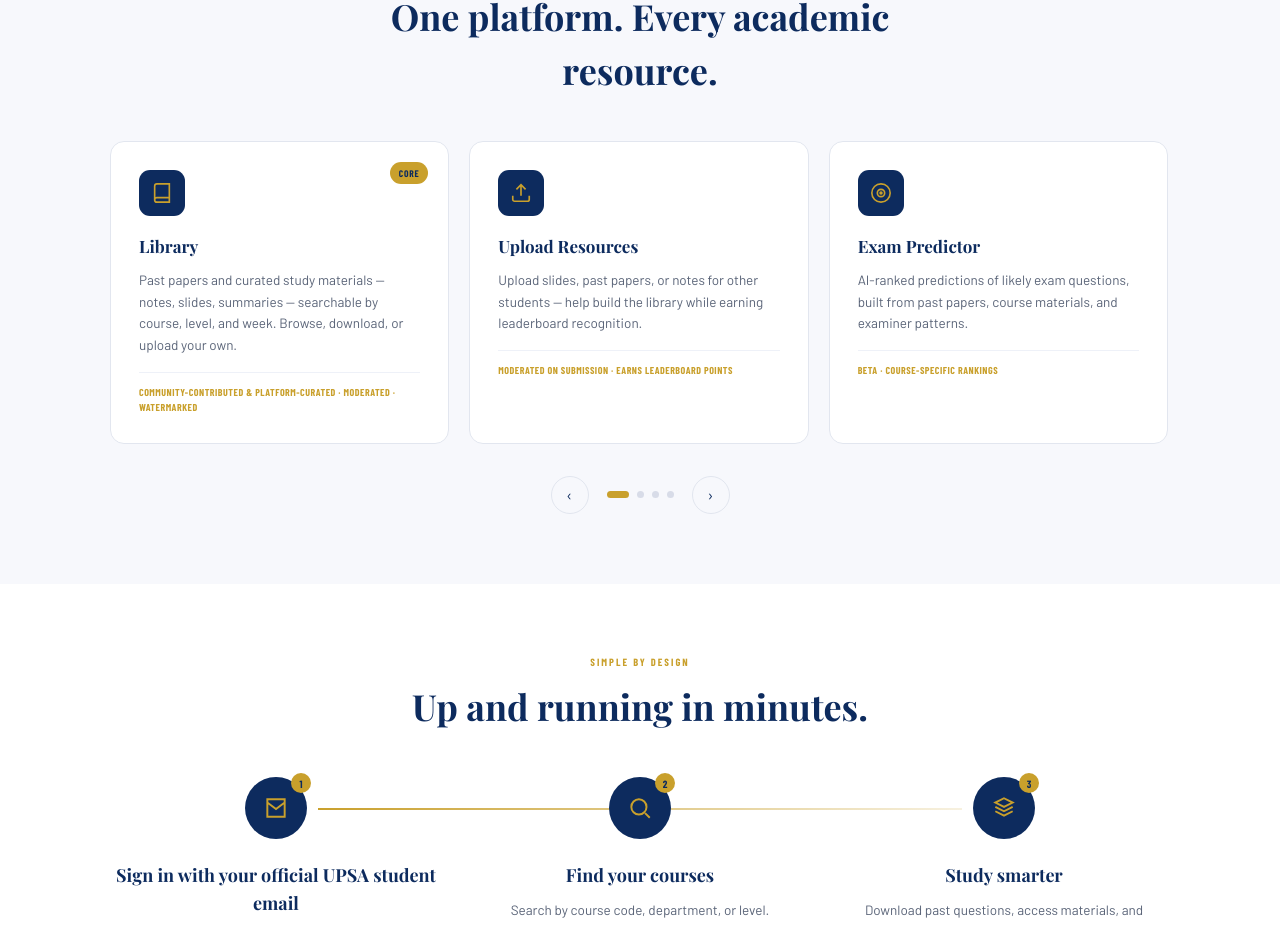
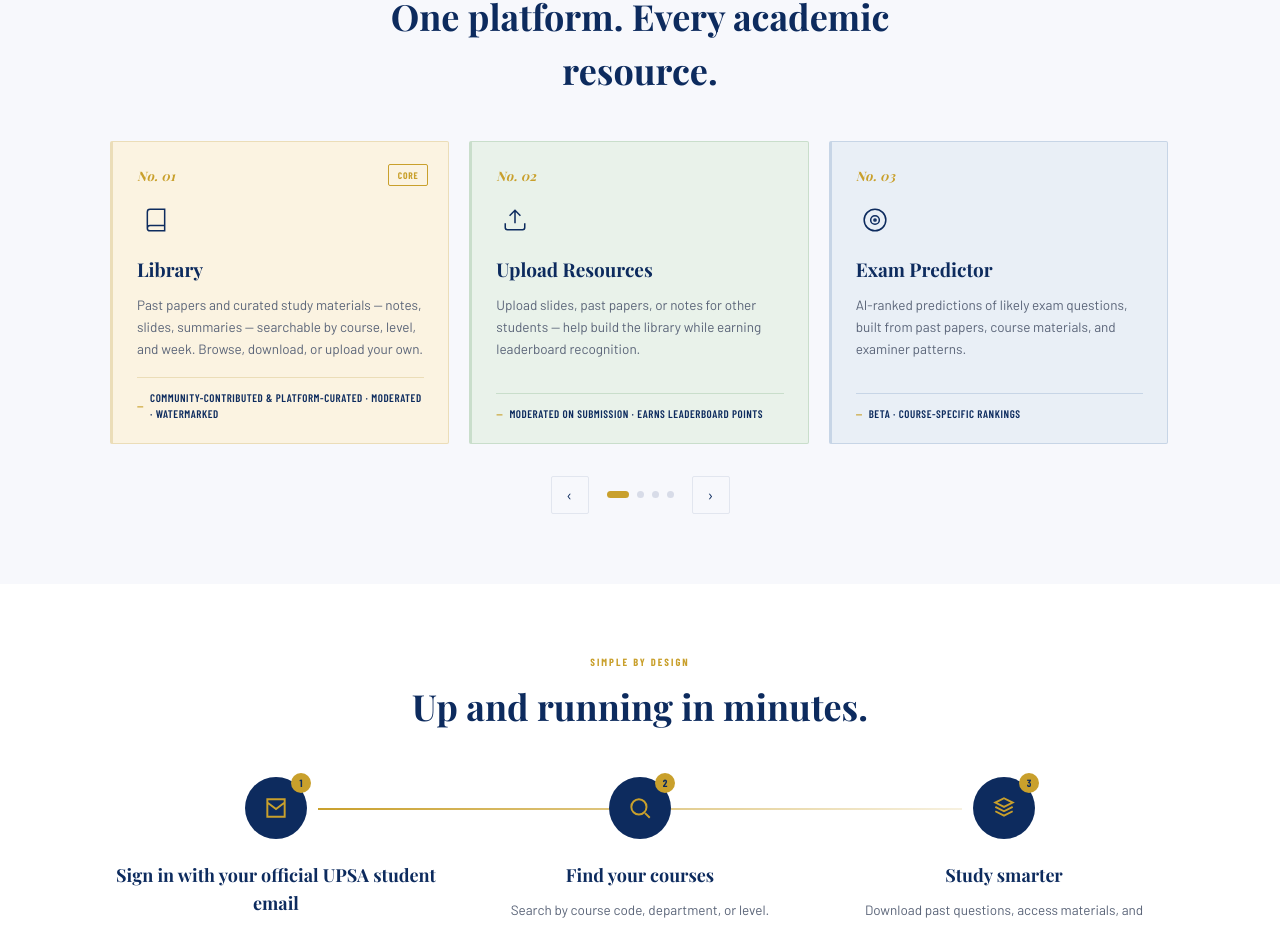
Before and after one commit to johnadamsmahama/distinction-library, a Next.js app: page / in a window 1280 px wide. Shown: the part 1121-2046 px from the top of the page. Built offline with nearby package versions, Linux system fonts and the light colour scheme; no server answers; the database is empty; a web font is replaced by a local one.

Commit message:
Introduce rotating tints for ledger cards
Added four rotating tints for ledger cards to enhance visual appeal.

```diff
--- a/components/Features.tsx
+++ b/components/Features.tsx
@@ -67,6 +67,16 @@ const CARDS = [
   },
 ];
 
+// Four rotating tints for the ledger cards — cream, mint, dusty blue, blush.
+// Kept as hex (not the navy/gold theme tokens) since these are deliberately
+// soft, secondary backdrops behind the gold rule + navy type.
+const TINTS = [
+  { bg: '#FBF3E1', border: '#EBDDB8', hoverShadow: 'rgba(159,122,31,.14)' }, // cream
+  { bg: '#E9F2EA', border: '#C9DECB', hoverShadow: 'rgba(45,110,70,.12)' },  // mint
+  { bg: '#E9EFF6', border: '#C7D5E6', hoverShadow: 'rgba(30,70,140,.12)' },  // dusty blue
+  { bg: '#F6EBEA', border: '#E3C9C6', hoverShadow: 'rgba(150,60,55,.10)' }, // blush
+];
+
 export default function Features() {
   const trackRef = useRef<HTMLDivElement>(null);
   const [page, setPage] = useState(0);
@@ -109,36 +119,57 @@ export default function Features() {
             ref={trackRef}
             className="flex gap-5 overflow-hidden cursor-grab active:cursor-grabbing"
           >
-            {CARDS.map((c) => (
+            {CARDS.map((c, i) => {
+              const tint = TINTS[i % TINTS.length];
+              return (
                 <div
                   key={c.title}
-                className="relative flex-none w-full sm:w-[calc(50%-10px)] lg:w-[calc(33.333%-14px)] bg-white border border-[#E2E6EF] rounded-[14px] p-7 group hover:border-gold hover:-translate-y-[3px] transition-all overflow-hidden"
+                  className="group relative flex-none w-full sm:w-[calc(50%-10px)] lg:w-[calc(33.333%-14px)] min-h-[300px] rounded-sm p-6 pb-5 flex flex-col border border-l-[3px] border-l-gold hover:border-l-navy transition-all duration-300 hover:-translate-y-1"
+                  style={{
+                    background: tint.bg,
+                    borderColor: tint.border,
+                    boxShadow: '0 1px 0 rgba(0,0,0,.02)',
+                  }}
+                  onMouseEnter={(e) => {
+                    e.currentTarget.style.boxShadow = `0 16px 30px ${tint.hoverShadow}`;
+                  }}
+                  onMouseLeave={(e) => {
+                    e.currentTarget.style.boxShadow = '0 1px 0 rgba(0,0,0,.02)';
+                  }}
                 >
-                <span className="absolute left-0 right-0 bottom-0 h-[3px] bg-gold scale-x-0 origin-left group-hover:scale-x-100 transition-transform" />
                   {c.badge && (
-                  <span className="absolute top-5 right-5 font-condensed font-bold text-[9.5px] uppercase tracking-[.08em] bg-gold text-navy px-[9px] py-[4px] rounded-full">
+                    <span className="absolute top-[22px] right-5 font-condensed font-bold text-[9.5px] uppercase tracking-[.08em] text-gold border border-gold px-[9px] py-[3px] rounded-sm">
                       {c.badge}
                     </span>
                   )}
-                <div className="w-[46px] h-[46px] bg-navy rounded-[11px] flex items-center justify-center mb-[18px]">
-                  <svg viewBox="0 0 24 24" className="w-[22px] h-[22px] stroke-gold fill-none" strokeWidth={1.8}>
+
+                  <div className="font-display font-bold italic text-[13px] text-gold mb-4 tracking-wide">
+                    No. {String(i + 1).padStart(2, '0')}
+                  </div>
+
+                  <div className="w-[38px] h-[38px] flex items-center justify-center mb-4">
+                    <svg viewBox="0 0 24 24" className="w-[26px] h-[26px] stroke-navy fill-none" strokeWidth={1.4}>
                       <path d={c.path} />
                     </svg>
                   </div>
-                <h3 className="font-display font-bold text-[17px] text-navy mb-[10px]">{c.title}</h3>
-                <p className="font-body text-[13.5px] leading-[1.6] text-g600 mb-4">{c.desc}</p>
-                <div className="border-t border-g100 pt-3 font-condensed font-bold text-[10px] uppercase tracking-wider text-gold">
+
+                  <h3 className="font-display font-bold text-[19px] text-navy mb-[10px]">{c.title}</h3>
+                  <p className="font-body text-[13.5px] leading-[1.65] text-g600 mb-4 flex-1">{c.desc}</p>
+
+                  <div className="flex items-center gap-[6px] border-t pt-3 font-condensed font-semibold text-[11px] uppercase tracking-wider text-navy" style={{ borderColor: tint.border }}>
+                    <span className="text-gold">—</span>
                     {c.tag}
                   </div>
                 </div>
-            ))}
+              );
+            })}
           </div>
 
           <div className="flex items-center justify-center gap-[18px] mt-8">
             <button
               aria-label="Previous"
               onClick={() => goTo(page - 1)}
-              className="w-[38px] h-[38px] rounded-full border border-[#E2E6EF] flex items-center justify-center text-navy hover:border-gold transition-colors"
+              className="w-[38px] h-[38px] rounded-sm border border-[#E2E6EF] flex items-center justify-center text-navy hover:border-gold transition-colors"
             >
               ‹
             </button>
@@ -157,7 +188,7 @@ export default function Features() {
             <button
               aria-label="Next"
               onClick={() => goTo(page + 1)}
-              className="w-[38px] h-[38px] rounded-full border border-[#E2E6EF] flex items-center justify-center text-navy hover:border-gold transition-colors"
+              className="w-[38px] h-[38px] rounded-sm border border-[#E2E6EF] flex items-center justify-center text-navy hover:border-gold transition-colors"
             >
               ›
             </button>
```
Lines whose indentation alone changed are shown as unchanged.
